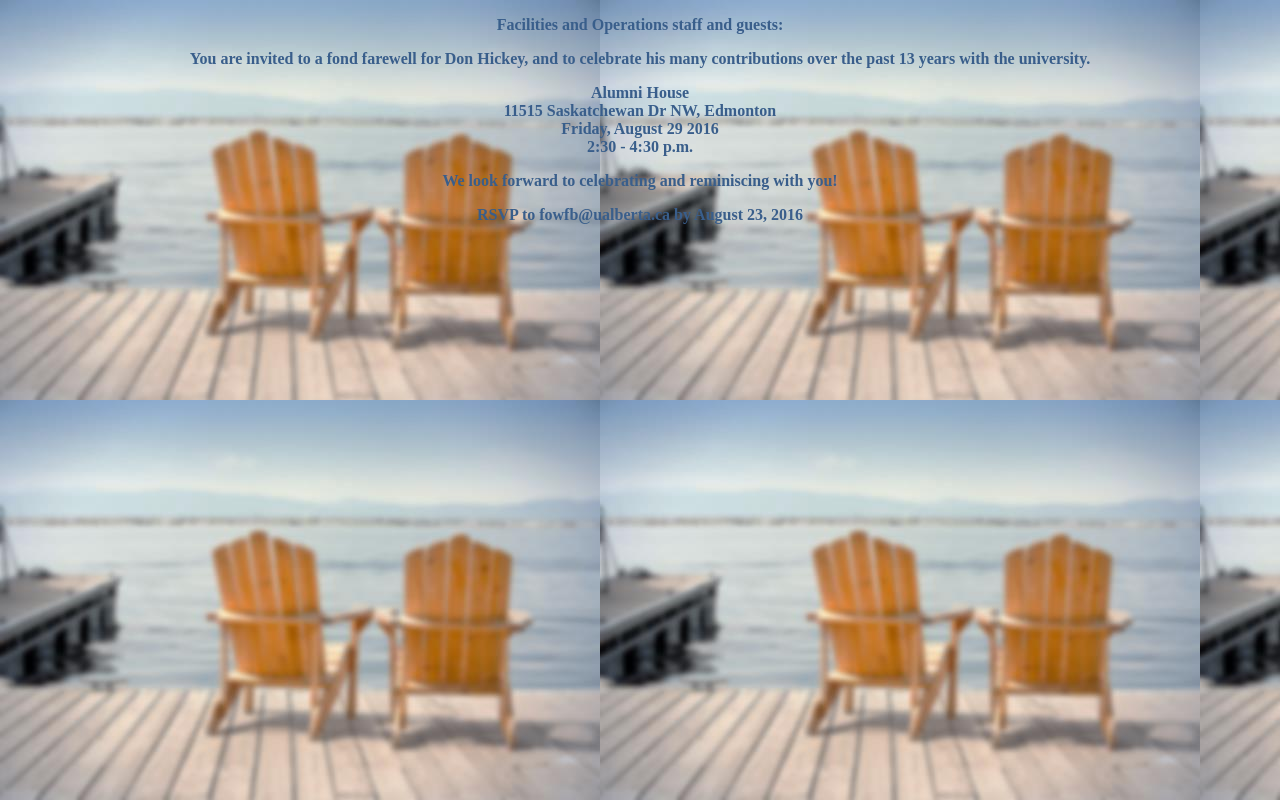
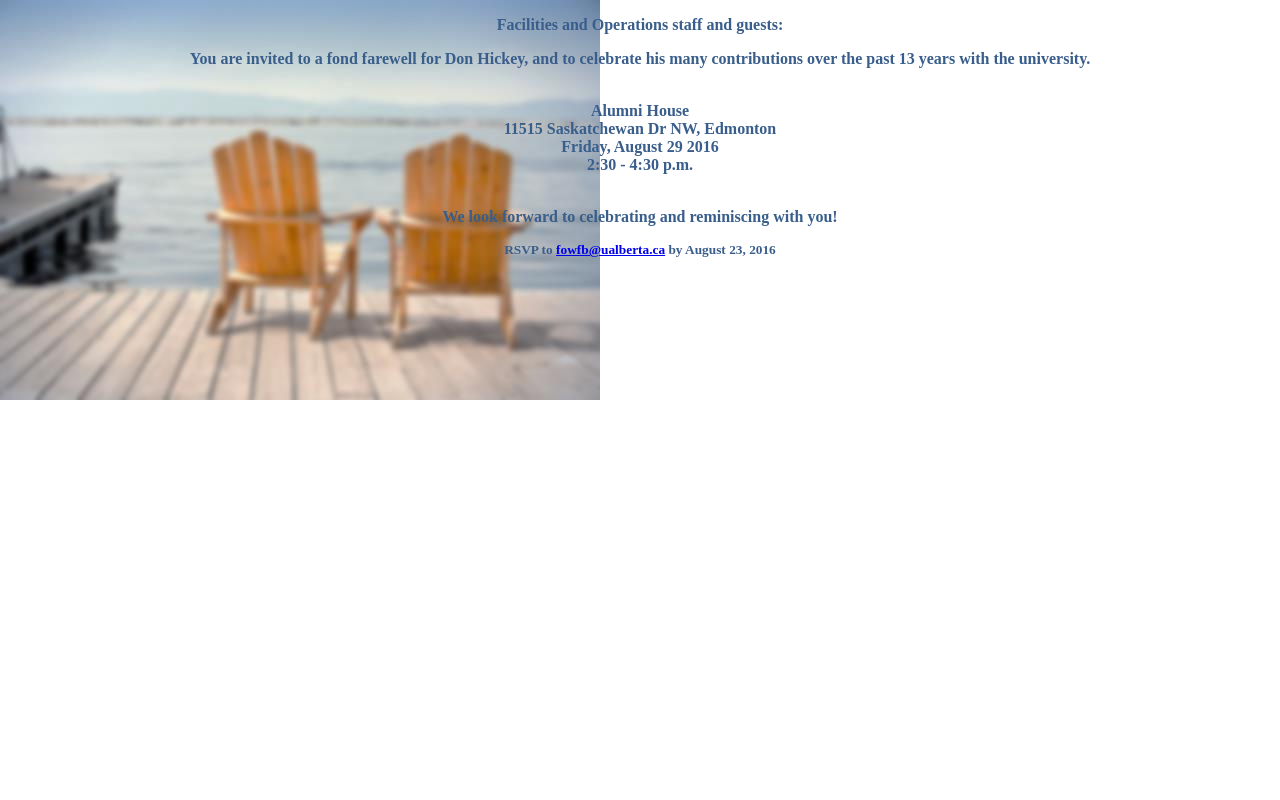
Before and after one commit to sat313/retirement-invitation, a plain HTML site: page index.html in a window 1280 px wide. Drawn offline with Linux system fonts and the light colour scheme.

Commit message:
Add files via upload
Completely cleaned CSS.
Added email link to HTML.

Future commit: positioning text within image.

```diff
--- a/index.html
+++ b/index.html
@@ -7,11 +7,17 @@
 <body>
 	<p>Facilities and Operations staff and guests:</p>
 	<p>You are invited to a fond farewell for Don Hickey, and to celebrate his many contributions over the past 13 years with the university.</p>
-	<div class="address">Alumni House</div>
+
+	<br />
+
+	<div class="address">Alumni House</div> <!--if this and the following three lines are divs, then the spacing becomes much tighter-->
 	<div class="address">11515 Saskatchewan Dr NW, Edmonton</div>
 	<div class="address">Friday, August 29 2016</div>
 	<div class="address">2:30 - 4:30 p.m.</div>
+
+	<br />
+
 	<p>We look forward to celebrating and reminiscing with you!<p>
-	<p>RSVP to fowfb@ualberta.ca by August 23, 2016</p>
+	<div class="rsvp">RSVP to <a href="mailto:fowfb@ualberta.ca">fowfb@ualberta.ca</a> by August 23, 2016</p>
 </body>
 </html>
--- a/main.css
+++ b/main.css
@@ -1,9 +1,21 @@
-*{
+body{
 	color: #395E8B;
-	font-weight: bold;
-	text-align: center;
+	background-image: url(dhickeyinvite.jpg);
+	background-repeat: no-repeat;
 }
 
-body {
-	background-image: url("dhickeyinvite.jpg")
+p {
+	text-align: center;
+	font-weight: bold;
 }
+
+.address {
+	text-align: center;
+	font-weight: bold;
+}
+
+.rsvp {
+	font-size: smaller;
+	text-align: center;
+	font-weight: bold;
+}
```
